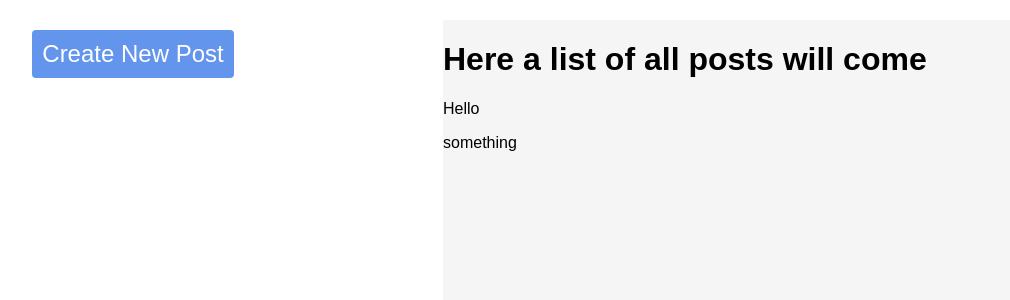
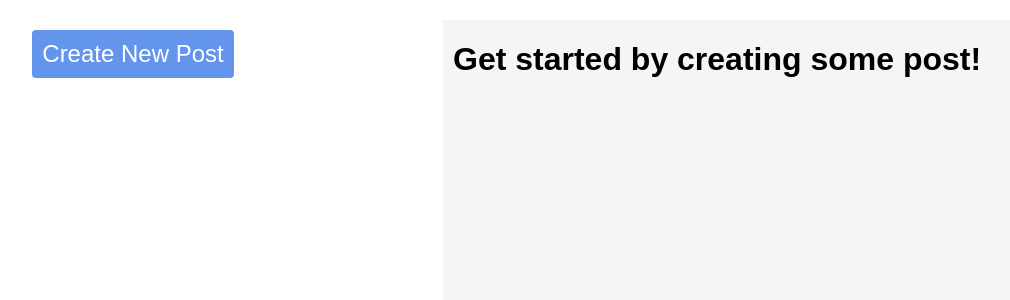
Before and after one commit to Ashu0039/post-editor, a React (Create React App) app: page / in a window 1280 px wide. Shown: the top 300 px of the page, without its empty margins (197-1207 px from the left). Built offline with nearby package versions, Linux system fonts and the light colour scheme.

Commit message:
Designed post list

```diff
--- a/src/App.js
+++ b/src/App.js
@@ -11,18 +11,7 @@ class App extends Component {
     super();
 
     this.state = {
-      'posts' : [
-        {
-          '_id' : 1,
-          'title' : 'Hello',
-          'content' : 'wow'
-        },
-        {
-          '_id' : 2,
-          'title' : 'something',
-          'content' : 'sdfsf'
-        }
-      ],
+      'posts' : [],
       'dragging' : false
     };
   }
--- a/src/components/PostList/PostList.css
+++ b/src/components/PostList/PostList.css
@@ -1,6 +1,28 @@
 #postList {
-    width: 50%;
+    width: calc(50% - 20px);
     background: #f5f5f5;
     height: 100%;
     overflow-y: auto;
+    padding: 0 10px;
 }
+
+#postList .post {
+    cursor: pointer;
+    font-size: 18px;
+    overflow: hidden;
+    -o-text-overflow: ellipsis;
+    text-overflow: ellipsis;
+    white-space: nowrap;
+    user-select: none;
+    background: lightsteelblue;
+    padding: 10px;
+    border-radius: 3px;
+    color: darkblue;
+    font-weight: lighter;
+    letter-spacing: 1px;
+    margin: 15px 5px;
+}
+
+#postList .post p {
+    margin: 0;
+}
--- a/src/components/PostList/PostList.js
+++ b/src/components/PostList/PostList.js
@@ -8,7 +8,7 @@ class PostList extends Component {
 
     return this.props.posts.map((post) => {
 
-      return <div key={post._id}><p>{ post.title }</p></div>;
+      return <div className="post" key={post._id}><p>{ post.title }</p></div>;
 
     });
 
@@ -20,7 +20,10 @@ class PostList extends Component {
 
     return (
       <div id="postList">
-        <h1>Here a list of all posts will come</h1>
+
+        {allPosts.length > 0 ? <h3>All Posts</h3> : <h1>Get started by creating some post!</h1>}
+
+
         { allPosts }
       </div>
     );
```
